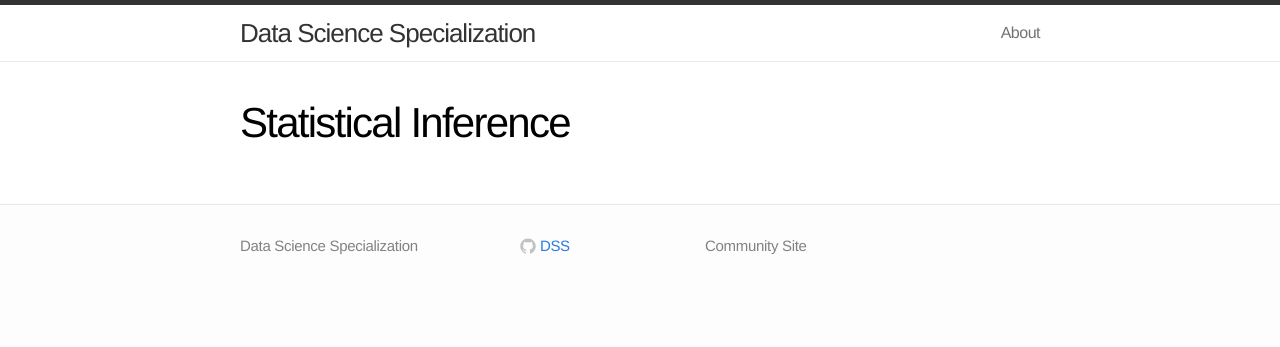
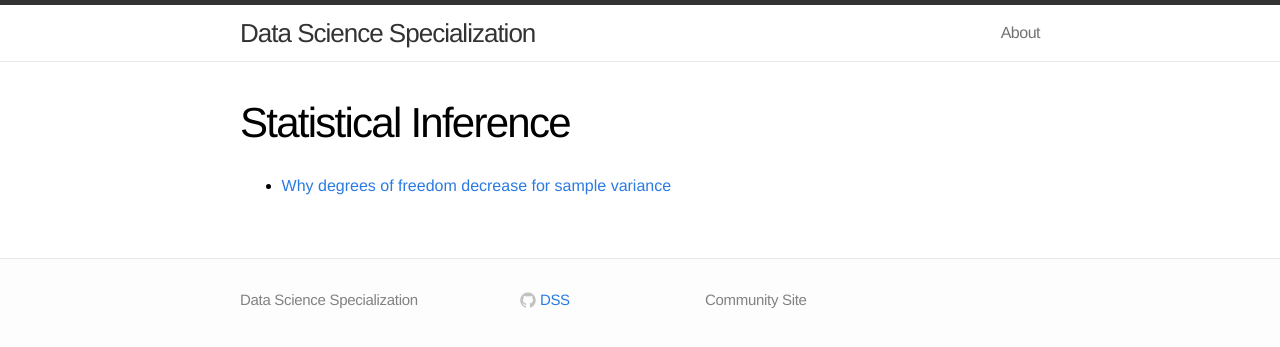
Before and after one commit to DataScienceSpecialization/DataScienceSpecialization.github.io, a Jekyll site: the page built from statinf.md, in a window 1280 px wide. Shown: the top 347 px of the page. Built offline with Jekyll 4.4.1, drawn with Linux system fonts in a browser that asks for light colours.

Commit message:
suggested addition

```diff
--- a/statinf.md
+++ b/statinf.md
@@ -3,3 +3,5 @@ layout: page
 title: Statistical Inference
 permalink: /statinf/
 ---
+
+- [Why degrees of freedom decrease for sample variance](https://github.com/Manu58/bias/blob/master/bias.pdf)
```
